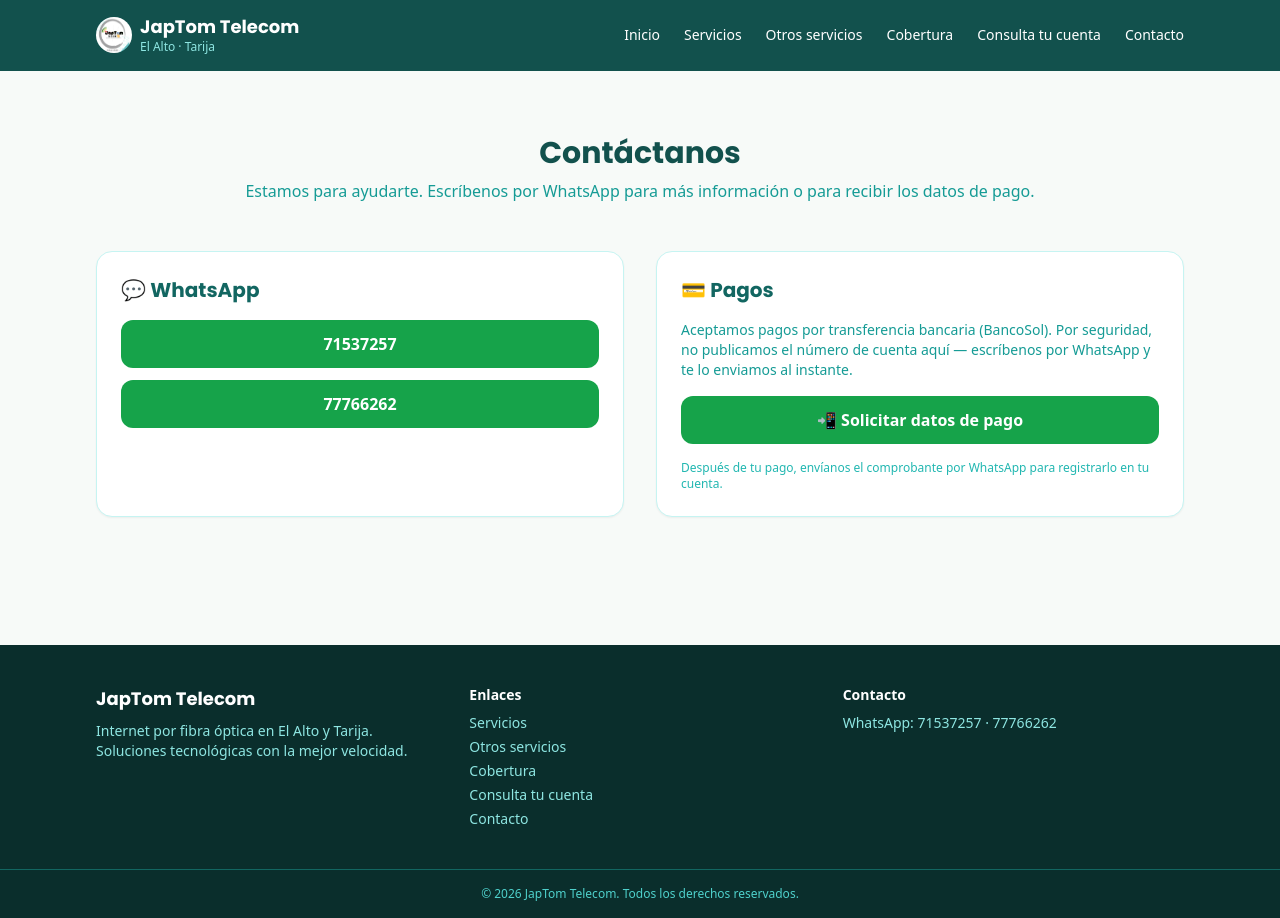
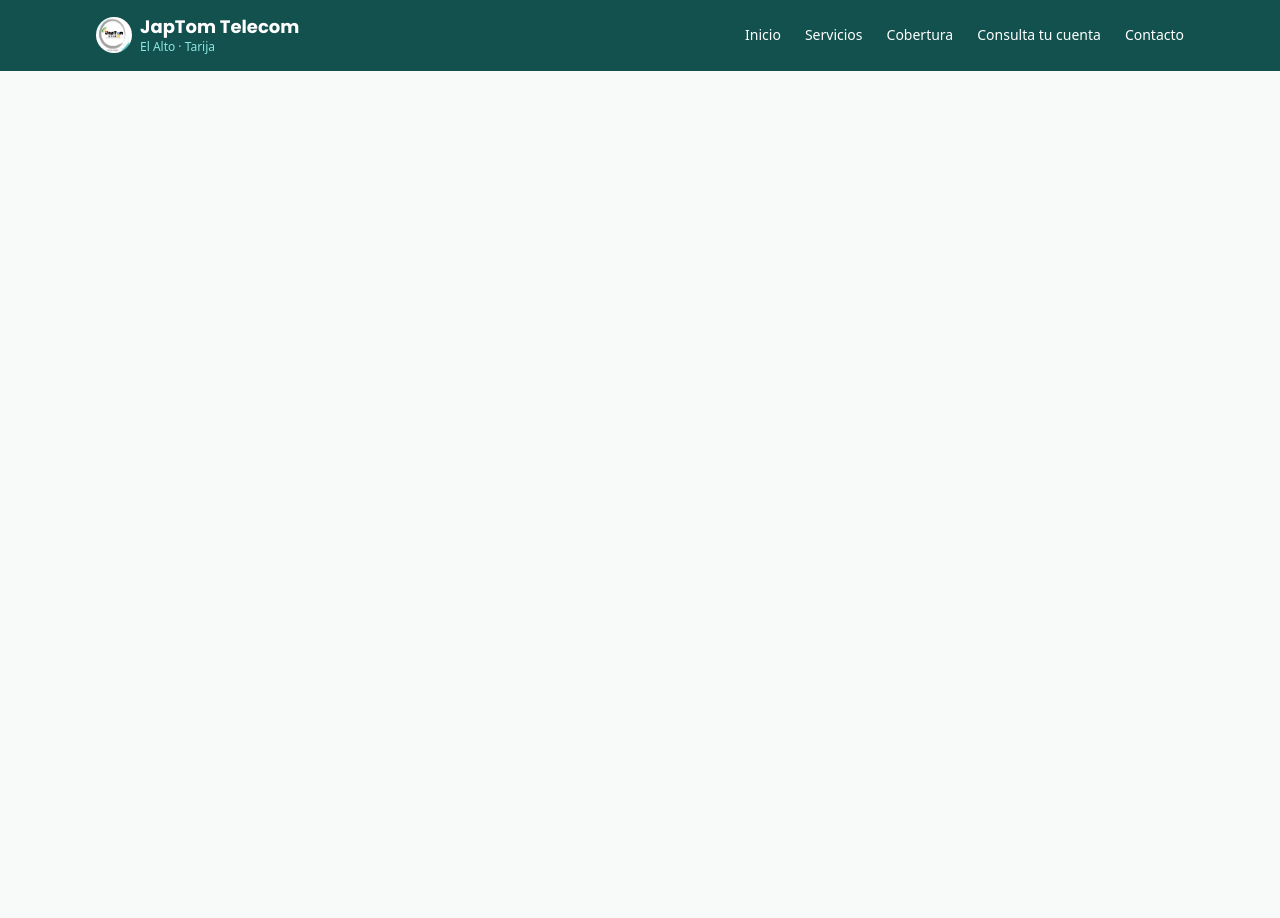
Before and after one commit to japtomtelecom/japtom-web, a Next.js app: page /contacto in a window 1280 px wide. After the commit the page ends 800 px from the top, so only its background shows below. Built offline with nearby package versions, Linux system fonts and the light colour scheme.

Commit message:
Update page.js

```diff
--- a/src/app/contacto/page.js
+++ b/src/app/contacto/page.js
@@ -1,52 +1,62 @@
-import Header from '@/components/Header';
-import Footer from '@/components/Footer';
+'use client';
 
-export default function ContactoPage() {
-  const wa1 = 'https://wa.me/59171537257?text=' + encodeURIComponent('Hola, quiero más información.');
-  const wa2 = 'https://wa.me/59177766262?text=' + encodeURIComponent('Hola, quiero más información.');
-  const waPago = 'https://wa.me/59171537257?text=' + encodeURIComponent('Hola, quiero los datos para hacer mi pago.');
+import Link from 'next/link';
+import { useState } from 'react';
+
+const LINKS = [
+  { href: '/', label: 'Inicio' },
+  { href: '/servicios', label: 'Servicios' },
+  { href: '/cobertura', label: 'Cobertura' },
+  { href: '/consulta', label: 'Consulta tu cuenta' },
+  { href: '/contacto', label: 'Contacto' },
+];
+
+export default function Header() {
+  const [abierto, setAbierto] = useState(false);
 
   return (
-    <>
-      <Header />
-      <section className="section py-16">
-        <h1 className="font-display text-3xl font-bold text-brand-800 mb-2 text-center">
-          Contáctanos
-        </h1>
-        <p className="text-brand-500 text-center mb-12">
-          Estamos para ayudarte. Escríbenos por WhatsApp para más información o para recibir los
-          datos de pago.
-        </p>
+    <header className="bg-brand-800 text-white">
+      <div className="section flex items-center justify-between py-4">
+        <Link href="/" className="flex items-center gap-2">
+          {/* eslint-disable-next-line @next/next/no-img-element */}
+          <img src="/logo.png" alt="JapTom Telecom" className="w-9 h-9 rounded-full bg-white" />
+          <div>
+            <div className="font-display text-lg font-bold leading-tight">JapTom Telecom</div>
+            <div className="text-brand-200 text-xs">El Alto · Tarija</div>
+          </div>
+        </Link>
 
-        <div className="grid md:grid-cols-2 gap-8">
-          <div className="card p-6">
-            <h2 className="font-display text-xl font-semibold text-brand-700 mb-4">💬 WhatsApp</h2>
-            <div className="space-y-3">
-              <a href={wa1} target="_blank" rel="noreferrer" className="btn-whatsapp w-full justify-center">
-                71537257
-              </a>
-              <a href={wa2} target="_blank" rel="noreferrer" className="btn-whatsapp w-full justify-center">
-                77766262
-              </a>
-            </div>
-          </div>
+        <nav className="hidden md:flex items-center gap-6 text-sm font-medium">
+          {LINKS.map((l) => (
+            <Link key={l.href} href={l.href} className="hover:text-brand-200">
+              {l.label}
+            </Link>
+          ))}
+        </nav>
 
-          <div className="card p-6">
-            <h2 className="font-display text-xl font-semibold text-brand-700 mb-4">💳 Pagos</h2>
-            <p className="text-sm text-brand-500 mb-4">
-              Aceptamos pagos por transferencia bancaria (BancoSol). Por seguridad, no publicamos
-              el número de cuenta aquí — escríbenos por WhatsApp y te lo enviamos al instante.
-            </p>
-            <a href={waPago} target="_blank" rel="noreferrer" className="btn-whatsapp w-full justify-center">
-              📲 Solicitar datos de pago
-            </a>
-            <p className="text-xs text-brand-400 mt-4">
-              Después de tu pago, envíanos el comprobante por WhatsApp para registrarlo en tu cuenta.
-            </p>
-          </div>
-        </div>
-      </section>
-      <Footer />
-    </>
+        <button
+          className="md:hidden text-2xl"
+          onClick={() => setAbierto((v) => !v)}
+          aria-label="Abrir menú"
+        >
+          ☰
+        </button>
+      </div>
+
+      {abierto && (
+        <nav className="md:hidden bg-brand-700 border-t border-brand-600">
+          {LINKS.map((l) => (
+            <Link
+              key={l.href}
+              href={l.href}
+              onClick={() => setAbierto(false)}
+              className="block px-4 py-3 text-sm border-b border-brand-600/50"
+            >
+              {l.label}
+            </Link>
+          ))}
+        </nav>
+      )}
+    </header>
   );
 }
```
